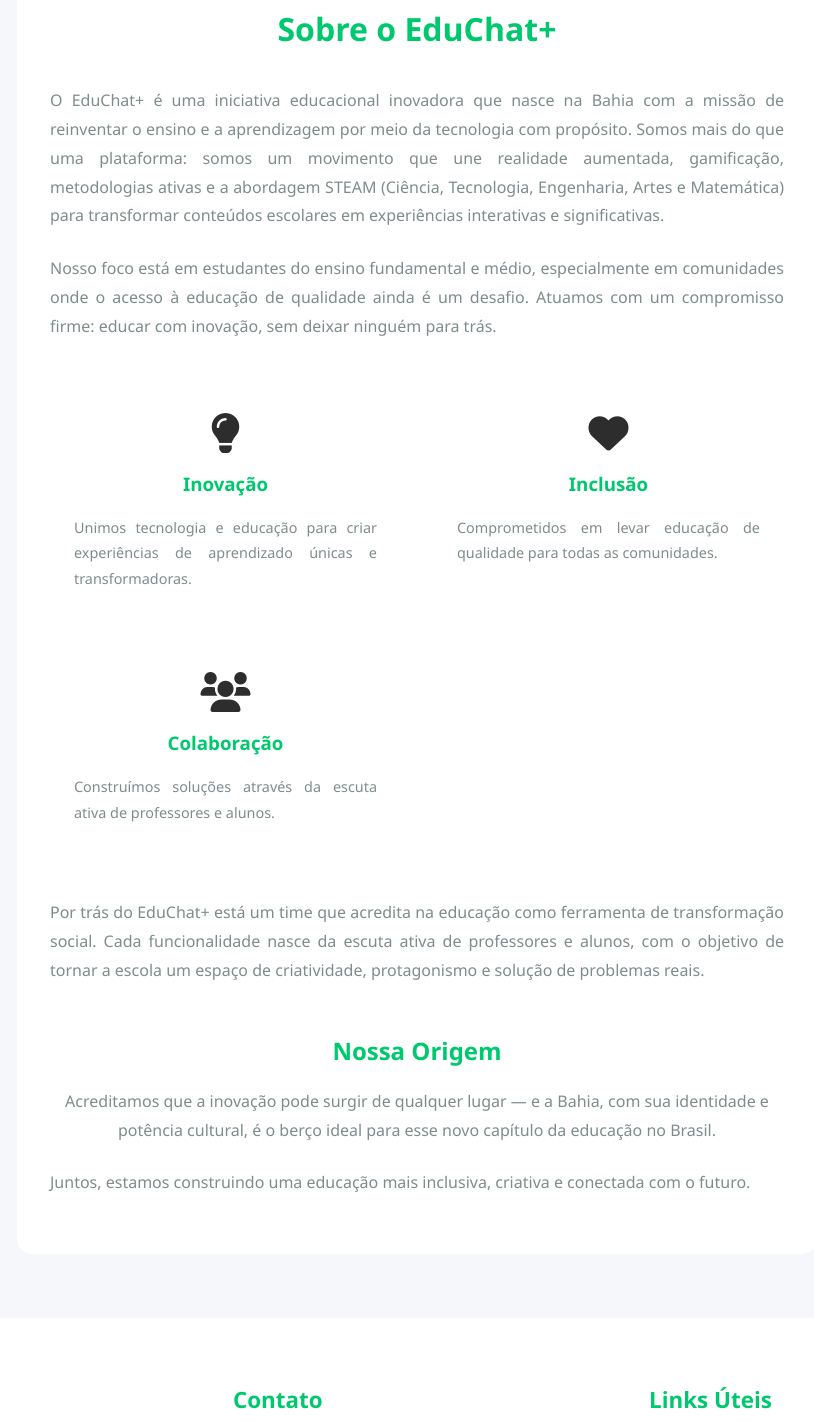
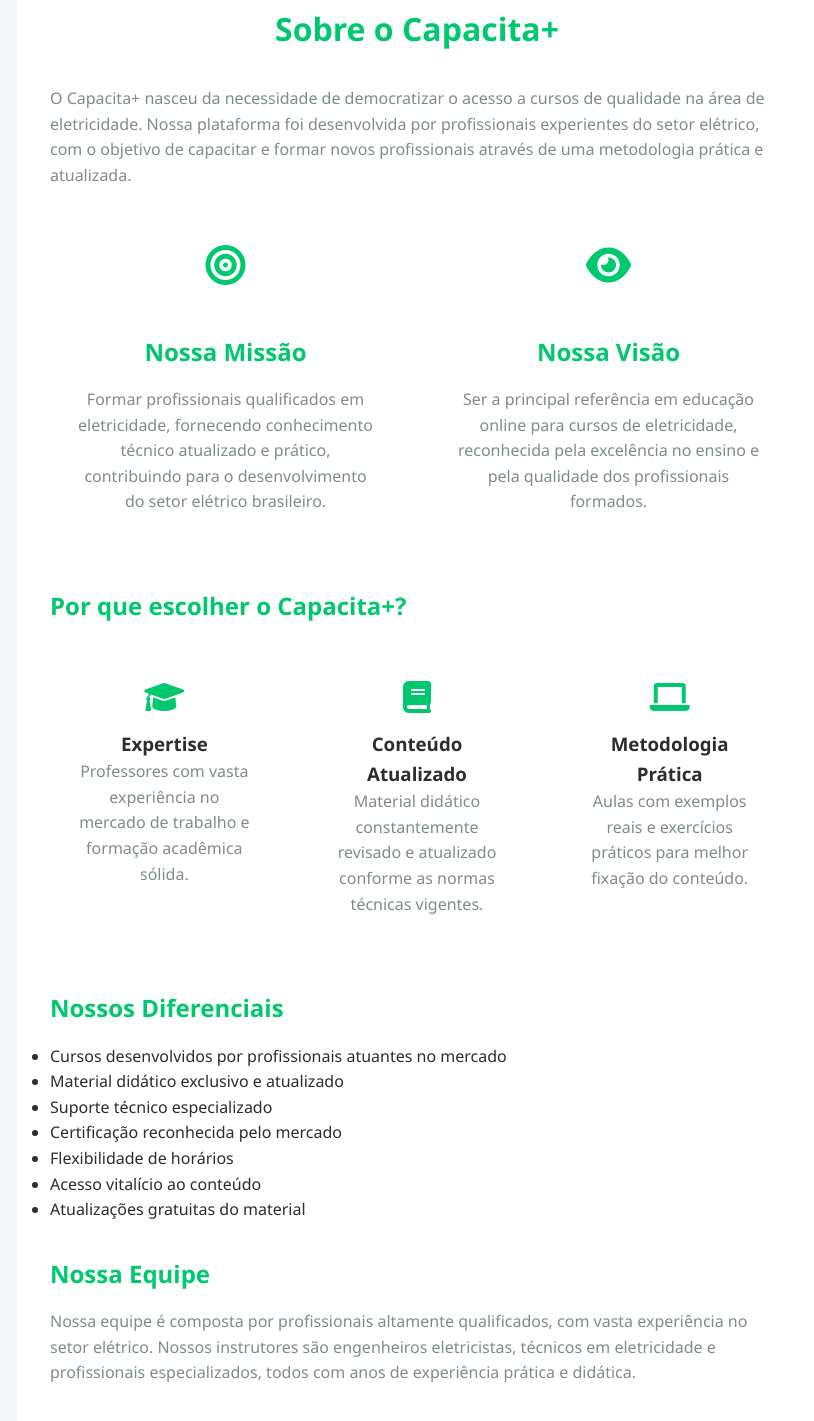
Before and after one commit to c4Henrique/Capacita-, a plain HTML site: page sobre.html in a window 1280 px wide. Shown: the part 210-1631 px from the top of the page, without its empty margins (223-1037 px from the left). Drawn offline with Linux system fonts and the light colour scheme; files that its build step writes are made by us from their sources.

```diff
--- a/js/script.js
+++ b/js/script.js
@@ -1,3 +1,38 @@
+// Theme Toggle
+document.addEventListener('DOMContentLoaded', () => {
+    const themeToggle = document.getElementById('themeToggle');
+    const prefersDarkScheme = window.matchMedia('(prefers-color-scheme: dark)');
+
+    // Verifica se há uma preferência salva
+    const savedTheme = localStorage.getItem('theme');
+
+    // Aplica o tema salvo ou o tema do sistema
+    if (savedTheme) {
+        document.body.dataset.theme = savedTheme;
+        updateThemeIcon(savedTheme);
+    } else if (prefersDarkScheme.matches) {
+        document.body.dataset.theme = 'dark';
+        updateThemeIcon('dark');
+    }
+
+    // Adiciona o evento de clique no botão de tema
+    themeToggle.addEventListener('click', () => {
+        const currentTheme = document.body.dataset.theme;
+        const newTheme = currentTheme === 'dark' ? 'light' : 'dark';
+
+        document.body.dataset.theme = newTheme;
+        localStorage.setItem('theme', newTheme);
+        updateThemeIcon(newTheme);
+    });
+
+    // Atualiza o ícone do tema
+    function updateThemeIcon(theme) {
+        const icon = themeToggle.querySelector('i');
+        icon.classList.remove('fa-moon', 'fa-sun');
+        icon.classList.add(theme === 'dark' ? 'fa-sun' : 'fa-moon');
+    }
+});
+
 // Dados dos cursos organizados por trilhas
 const courseData = {
     trilhas: [
--- a/sobre.html
+++ b/sobre.html
@@ -3,8 +3,8 @@
 <head>
     <meta charset="UTF-8">
     <meta name="viewport" content="width=device-width, initial-scale=1.0">
-    <title>Sobre Nós - EduChat+</title>
-    <link rel="stylesheet" href="styles.css">
+    <title>Sobre Nós - Capacita+</title>
+    <link rel="stylesheet" href="css/styles.css">
     <link rel="stylesheet" href="https://cdnjs.cloudflare.com/ajax/libs/font-awesome/6.0.0/css/all.min.css">
     <style>
         .about-content {
@@ -29,54 +29,58 @@
 
         .about-content p {
             color: var(--text-secondary);
-            margin-bottom: 1.5rem;
-            line-height: 1.8;
-            text-align: justify;
+            margin-bottom: 1rem;
+            line-height: 1.6;
         }
 
-        .mission-values {
+        .mission-vision {
             display: grid;
-            grid-template-columns: repeat(auto-fit, minmax(250px, 1fr));
+            grid-template-columns: 1fr 1fr;
             gap: 2rem;
-            margin: 3rem 0;
+            margin: 2rem 0;
         }
 
-        .value-card {
+        .mission-vision div {
             background: rgba(255, 255, 255, 0.05);
             padding: 1.5rem;
             border-radius: 10px;
             text-align: center;
-            transition: transform 0.3s ease;
         }
 
-        .value-card:hover {
-            transform: translateY(-5px);
-        }
-
-        .value-card i {
+        .mission-vision i {
             font-size: 2.5rem;
-            color: var(--secondary-color);
-            margin-bottom: 1rem;
-        }
-
-        .value-card h3 {
             color: var(--primary-color);
             margin-bottom: 1rem;
         }
 
-        .value-card p {
-            color: var(--text-secondary);
-            font-size: 0.9rem;
-            margin: 0;
+        .values {
+            display: grid;
+            grid-template-columns: repeat(3, 1fr);
+            gap: 1.5rem;
+            margin: 2rem 0;
         }
 
-        .team-section {
-            margin-top: 3rem;
+        .value-item {
             text-align: center;
+            padding: 1.5rem;
+            background: rgba(255, 255, 255, 0.05);
+            border-radius: 10px;
         }
 
-        .team-section p {
-            text-align: center;
+        .value-item i {
+            font-size: 2rem;
+            color: var(--primary-color);
+            margin-bottom: 1rem;
+        }
+
+        @media (max-width: 768px) {
+            .mission-vision {
+                grid-template-columns: 1fr;
+            }
+
+            .values {
+                grid-template-columns: 1fr;
+            }
         }
     </style>
 </head>
@@ -84,7 +88,7 @@
     <header>
         <nav>
             <div class="logo">
-                <h1>EduChat+</h1>
+                <h1>Capacita+</h1>
             </div>
             <div class="theme-toggle">
                 <button id="themeToggle">
@@ -99,60 +103,80 @@
 
     <main>
         <div class="about-content">
-            <h1>Sobre o EduChat+</h1>
+            <h1>Sobre o Capacita+</h1>
 
-            <p>O EduChat+ é uma iniciativa educacional inovadora que nasce na Bahia com a missão de reinventar o ensino e a aprendizagem por meio da tecnologia com propósito. Somos mais do que uma plataforma: somos um movimento que une realidade aumentada, gamificação, metodologias ativas e a abordagem STEAM (Ciência, Tecnologia, Engenharia, Artes e Matemática) para transformar conteúdos escolares em experiências interativas e significativas.</p>
+            <p>O Capacita+ nasceu da necessidade de democratizar o acesso a cursos de qualidade na área de eletricidade. Nossa plataforma foi desenvolvida por profissionais experientes do setor elétrico, com o objetivo de capacitar e formar novos profissionais através de uma metodologia prática e atualizada.</p>
 
-            <p>Nosso foco está em estudantes do ensino fundamental e médio, especialmente em comunidades onde o acesso à educação de qualidade ainda é um desafio. Atuamos com um compromisso firme: educar com inovação, sem deixar ninguém para trás.</p>
-
-            <div class="mission-values">
-                <div class="value-card">
-                    <i class="fas fa-lightbulb"></i>
-                    <h3>Inovação</h3>
-                    <p>Unimos tecnologia e educação para criar experiências de aprendizado únicas e transformadoras.</p>
+            <div class="mission-vision">
+                <div>
+                    <i class="fas fa-bullseye"></i>
+                    <h2>Nossa Missão</h2>
+                    <p>Formar profissionais qualificados em eletricidade, fornecendo conhecimento técnico atualizado e prático, contribuindo para o desenvolvimento do setor elétrico brasileiro.</p>
                 </div>
-                <div class="value-card">
-                    <i class="fas fa-heart"></i>
-                    <h3>Inclusão</h3>
-                    <p>Comprometidos em levar educação de qualidade para todas as comunidades.</p>
-                </div>
-                <div class="value-card">
-                    <i class="fas fa-users"></i>
-                    <h3>Colaboração</h3>
-                    <p>Construímos soluções através da escuta ativa de professores e alunos.</p>
+                <div>
+                    <i class="fas fa-eye"></i>
+                    <h2>Nossa Visão</h2>
+                    <p>Ser a principal referência em educação online para cursos de eletricidade, reconhecida pela excelência no ensino e pela qualidade dos profissionais formados.</p>
                 </div>
             </div>
 
-            <p>Por trás do EduChat+ está um time que acredita na educação como ferramenta de transformação social. Cada funcionalidade nasce da escuta ativa de professores e alunos, com o objetivo de tornar a escola um espaço de criatividade, protagonismo e solução de problemas reais.</p>
-
-            <div class="team-section">
-                <h2>Nossa Origem</h2>
-                <p>Acreditamos que a inovação pode surgir de qualquer lugar — e a Bahia, com sua identidade e potência cultural, é o berço ideal para esse novo capítulo da educação no Brasil.</p>
+            <h2>Por que escolher o Capacita+?</h2>
+            <div class="values">
+                <div class="value-item">
+                    <i class="fas fa-graduation-cap"></i>
+                    <h3>Expertise</h3>
+                    <p>Professores com vasta experiência no mercado de trabalho e formação acadêmica sólida.</p>
+                </div>
+                <div class="value-item">
+                    <i class="fas fa-book"></i>
+                    <h3>Conteúdo Atualizado</h3>
+                    <p>Material didático constantemente revisado e atualizado conforme as normas técnicas vigentes.</p>
+                </div>
+                <div class="value-item">
+                    <i class="fas fa-laptop"></i>
+                    <h3>Metodologia Prática</h3>
+                    <p>Aulas com exemplos reais e exercícios práticos para melhor fixação do conteúdo.</p>
+                </div>
             </div>
 
-            <p>Juntos, estamos construindo uma educação mais inclusiva, criativa e conectada com o futuro.</p>
+            <h2>Nossos Diferenciais</h2>
+            <ul>
+                <li>Cursos desenvolvidos por profissionais atuantes no mercado</li>
+                <li>Material didático exclusivo e atualizado</li>
+                <li>Suporte técnico especializado</li>
+                <li>Certificação reconhecida pelo mercado</li>
+                <li>Flexibilidade de horários</li>
+                <li>Acesso vitalício ao conteúdo</li>
+                <li>Atualizações gratuitas do material</li>
+            </ul>
+
+            <h2>Nossa Equipe</h2>
+            <p>Nossa equipe é composta por profissionais altamente qualificados, com vasta experiência no setor elétrico. Nossos instrutores são engenheiros eletricistas, técnicos em eletricidade e profissionais especializados, todos com anos de experiência prática e didática.</p>
+
+            <h2>Compromisso com a Qualidade</h2>
+            <p>No Capacita+, a qualidade do ensino é nossa prioridade. Todos os nossos cursos são desenvolvidos seguindo as normas técnicas vigentes e as melhores práticas do mercado. Nosso objetivo é formar profissionais competentes e preparados para os desafios do mercado de trabalho.</p>
         </div>
     </main>
 
     <footer>
         <div class="footer-content">
             <div class="footer-section">
-                <h3>EduChat+</h3>
+                <h3>Capacita+</h3>
                 <p>Transformando o futuro da educação através da tecnologia e inovação.</p>
                 <div class="social-links">
                     <a href="#"><i class="fab fa-facebook"></i></a>
-                    <a href="https://www.instagram.com/educhatmaisoficial/" target="_blank"><i class="fab fa-instagram"></i></a>
+                    <a href="#"><i class="fab fa-instagram"></i></a>
                     <a href="#"><i class="fab fa-twitter"></i></a>
-                    <a href="https://www.linkedin.com/company/educhatpagina/posts/?feedView=all" target="_blank"><i class="fab fa-linkedin"></i></a>
+                    <a href="#"><i class="fab fa-linkedin"></i></a>
                     <a href="#"><i class="fab fa-youtube"></i></a>
                 </div>
             </div>
             <div class="footer-section">
                 <h3>Contato</h3>
                 <div class="contact-info">
-                    <p><i class="fas fa-envelope"></i> contato@educhat.com</p>
+                    <p><i class="fas fa-envelope"></i> contato@capacita.com</p>
                     <p><i class="fas fa-phone"></i> (xx) xxxx-xxxx</p>
-                    <p><i class="fas fa-map-marker-alt"></i> Salvador, BA</p>
+                    <p><i class="fas fa-map-marker-alt"></i> São Paulo, SP</p>
                 </div>
             </div>
             <div class="footer-section">
@@ -166,10 +190,10 @@
             </div>
         </div>
         <div class="footer-bottom">
-            <p>&copy; 2025 EduChat+. Todos os direitos reservados.</p>
+            <p>&copy; 2024 Capacita+. Todos os direitos reservados.</p>
         </div>
     </footer>
 
-    <script src="script.js"></script>
+    <script src="js/script.js"></script>
 </body>
 </html>
```
Also changed, not shown: adquirir.html (+3 -1 lines).
